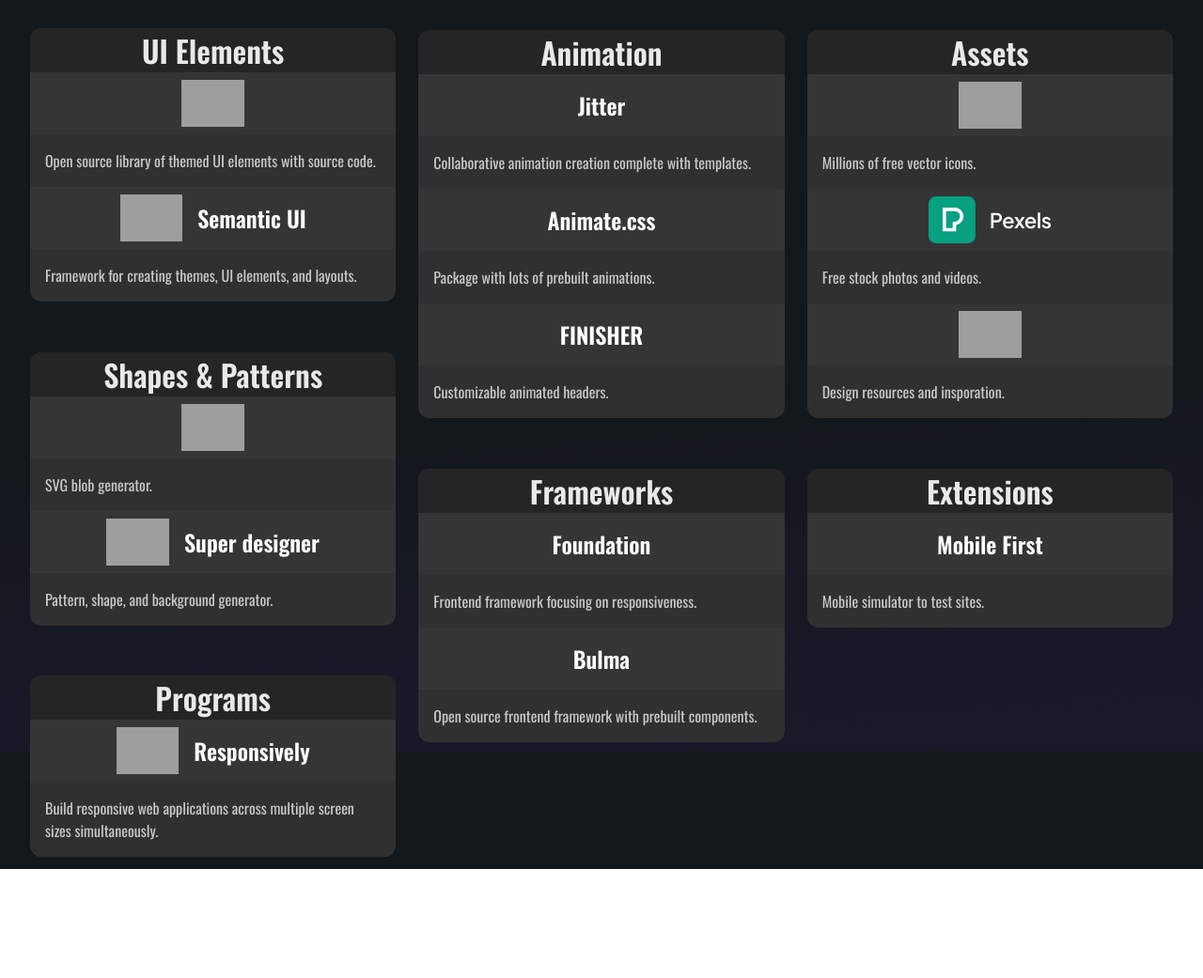
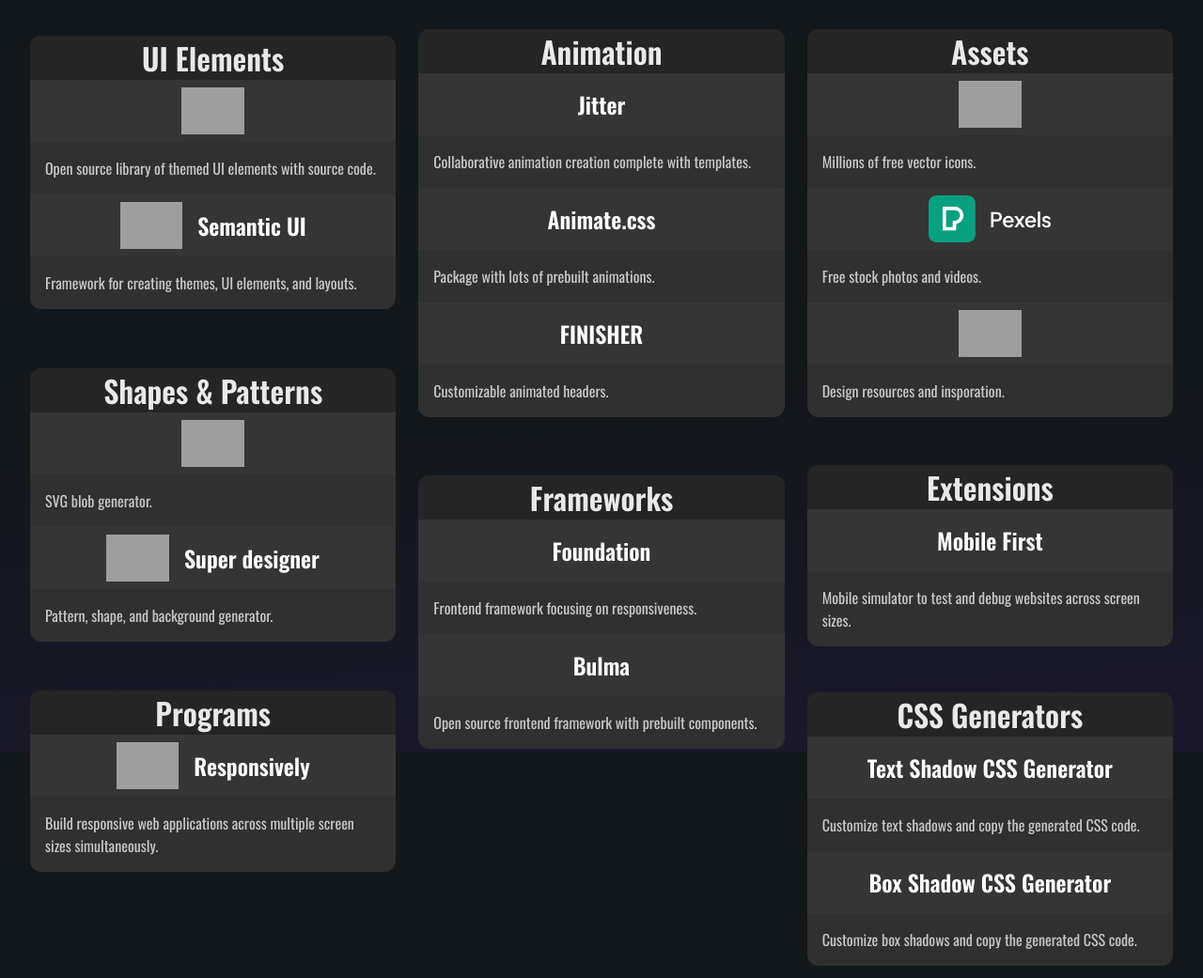
Before and after one commit to joshbacon/frontendtools, a plain HTML site: page index.html in a window 1280 px wide. Shown: the whole page at 94% size. Before the commit the page ends 925 px from the top, so only its background shows below. Drawn offline with nearby package versions, Linux system fonts and the light colour scheme; grey boxes are pictures that could not be loaded.

Commit message:
added css generators

```diff
--- a/index.html
+++ b/index.html
@@ -120,7 +120,7 @@
                 <a href="https://www.webmobilefirst.com/en/" target="_blank">
                     <h2>Mobile First</h2>
                 </a>
-                <p>Mobile simulator to test sites.</p>
+                <p>Mobile simulator to test and debug websites across screen sizes.</p>
             </li>
         </ul>
     </section>
@@ -136,6 +136,23 @@
             </li>
         </ul>
     </section>
+    <section class="span-3">
+        <h1>CSS Generators</h1>
+        <ul>
+            <li>
+                <a href="https://html-css-js.com/css/generator/text-shadow/" target="_blank">
+                    <h2>Text Shadow CSS Generator</h2>
+                </a>
+                <p>Customize text shadows and copy the generated CSS code.</p>
+            </li>
+            <li>
+                <a href="https://cssgenerator.org/box-shadow-css-generator.html" target="_blank">
+                    <h2>Box Shadow CSS Generator</h2>
+                </a>
+                <p>Customize box shadows and copy the generated CSS code.</p>
+            </li>
+        </ul>
+    </section>
 
     <!-- <p class="disclaimer">* This list has no association with the tools listed and takes no credit for them.</p> -->
 </body>
```
